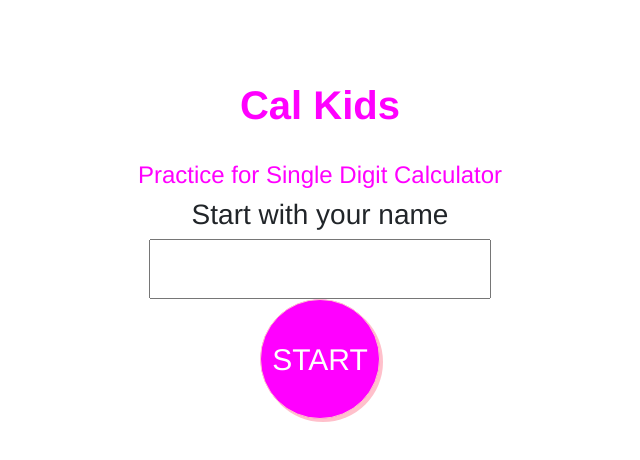
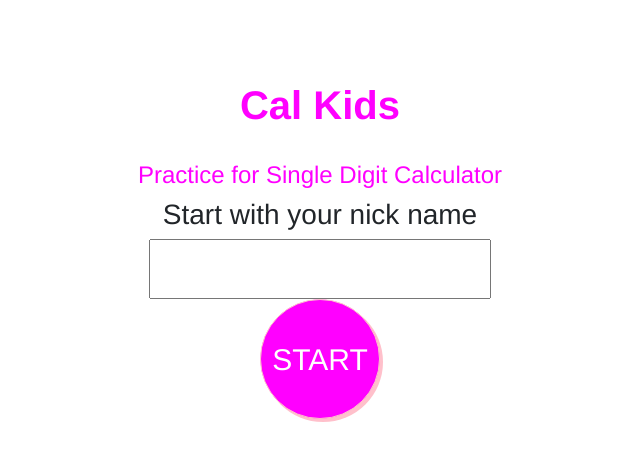
Before and after one commit to gadenahi/cal-kids, a React (Create React App) app: page / in a window 1280 px wide. Shown: the top 460 px of the page, without its empty margins (320-960 px from the left). Built offline with nearby package versions, Linux system fonts and the light colour scheme.

Commit message:
modified design

```diff
--- a/src/components/js/Keys.js
+++ b/src/components/js/Keys.js
@@ -72,7 +72,8 @@ function Keys() {
     const minutes = `${Math.floor(timer / 60)}`
     const getMinutes = `0${minutes % 60}`.slice(-2)
     const getHours = `0${Math.floor(timer / 3600)}`.slice(-2)
-    return `${getHours} : ${getMinutes} : ${getSeconds}`
+    // return `${getHours} : ${getMinutes} : ${getSeconds}`
+    return `${getMinutes} : ${getSeconds}`
   }
 
   function handleAns() {
--- a/src/components/js/Landing.js
+++ b/src/components/js/Landing.js
@@ -17,7 +17,7 @@ function Landing() {
   const Input = ({ label, register, required }) => (
     <>
       <h4>Practice for Single Digit Calculator</h4>
-      <h3>Start with your name</h3>
+      <h3>Start with your nick name</h3>
       <input name={label} ref={register({ required })} />
     </>
   );
@@ -36,10 +36,10 @@ function Landing() {
         <form onSubmit={handleSubmit(onSubmit)}>
           <div>
             <Input label="Name" register={register} required />
-            </div>
-            <div>
+          </div>
+          <div>
             <input className="submit-button" type="submit" value="START" />
-            </div>
+          </div>
         </form>
       </div>
     </Col>
--- a/src/static/Keys.css
+++ b/src/static/Keys.css
@@ -272,4 +272,8 @@
     border-top: 5px solid #9A7229;
     border-right: 4px solid #470800;
   }
+
+  .pads-section {
+    margin: -10px auto;
+  }
 }
--- a/src/static/Landing.css
+++ b/src/static/Landing.css
@@ -30,6 +30,8 @@
   height: 120px;
   width: 120px;
   border-radius: 60px;
+  -webkit-border-radius: 60px;
+	-webkit-appearance: none;
   border: solid 1px pink;
   box-shadow: 3px 3px pink;
   transition: 0.2s;
```
